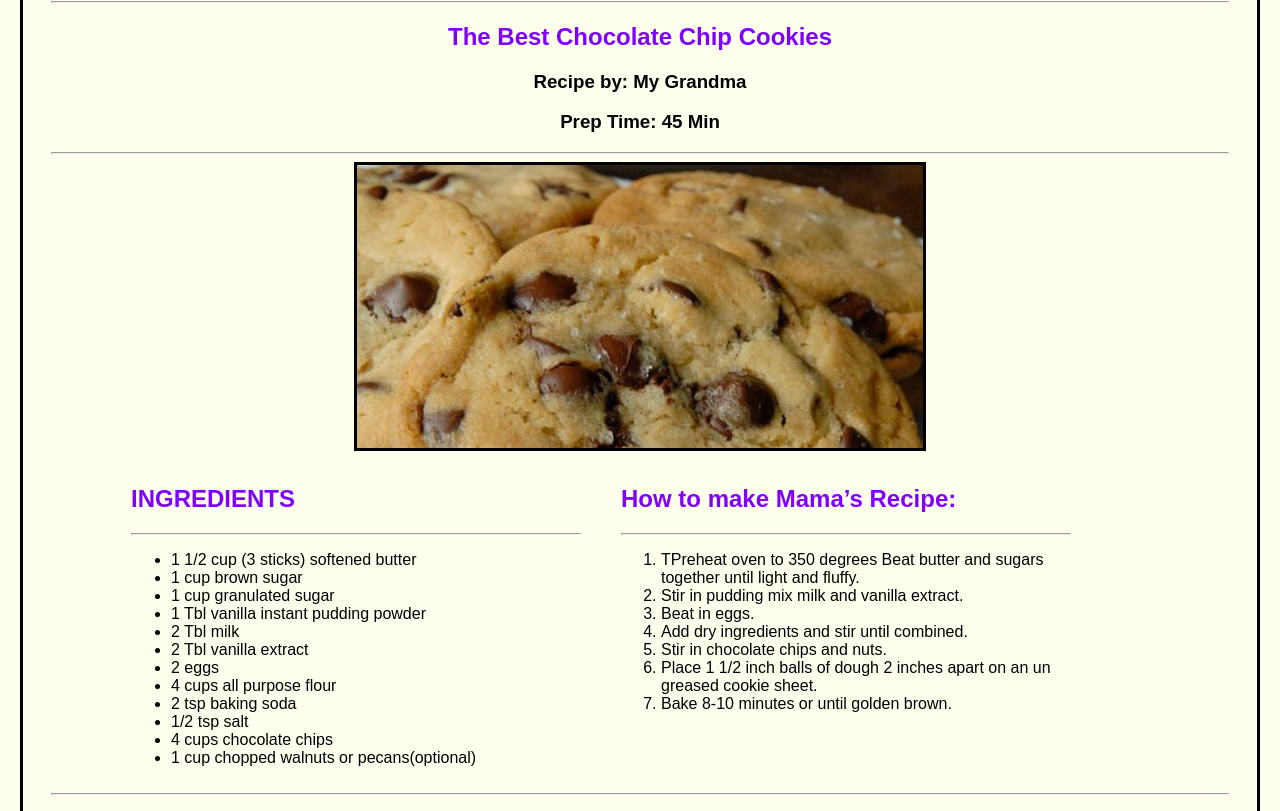
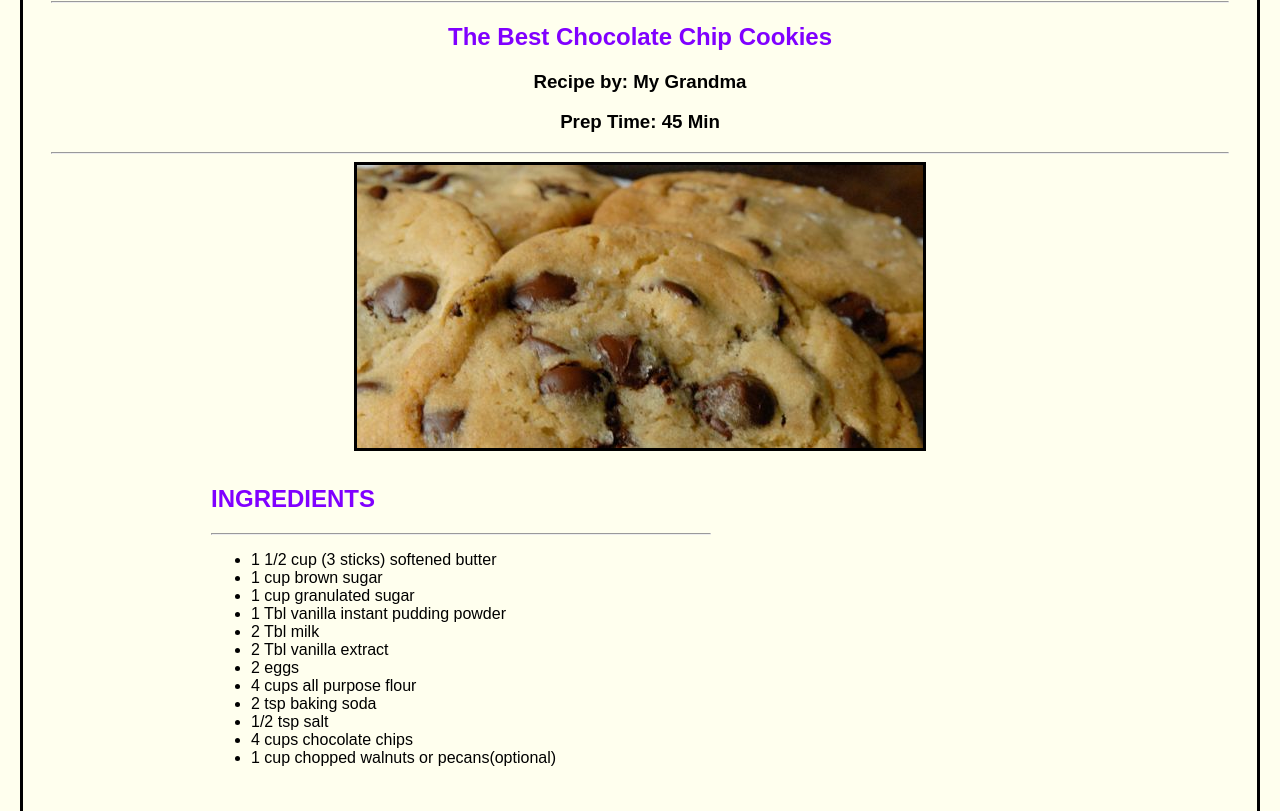
Before and after one commit to jwon114/GA_Cookie_Recipe, a plain HTML site: page index.html in a window 1280 px wide. Shown: the part 122-933 px from the top of the page. Drawn offline with Linux system fonts and the light colour scheme.

Commit message:
margins and text-align

```diff
--- a/css/style.css
+++ b/css/style.css
@@ -27,6 +27,6 @@
 	float: left;
 	padding: 10px;
 	text-align: left;
-	width: 450px;
-	margin-left: 20px;
+	width: 500px;
+	margin-left: 100px;
 }
```
